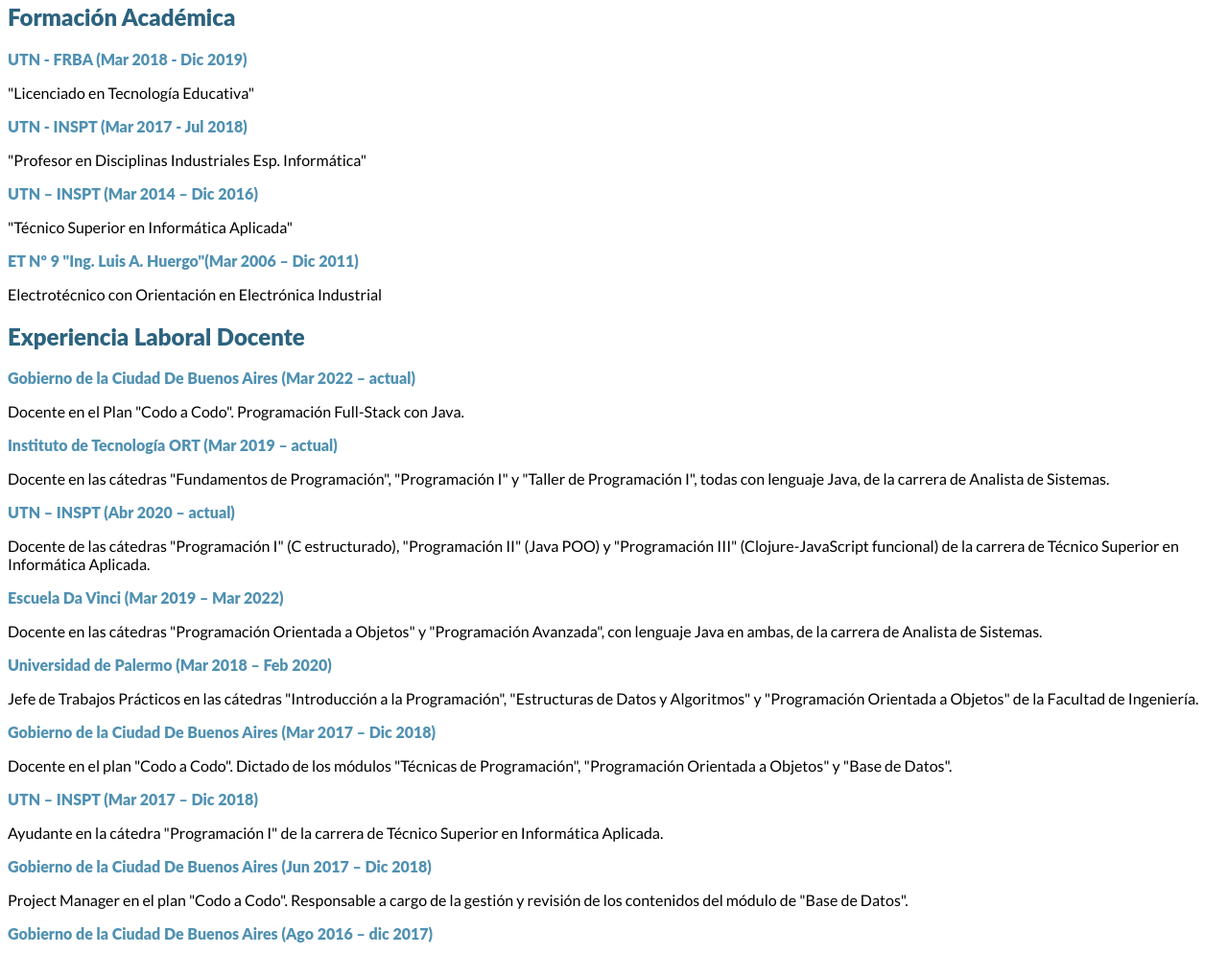
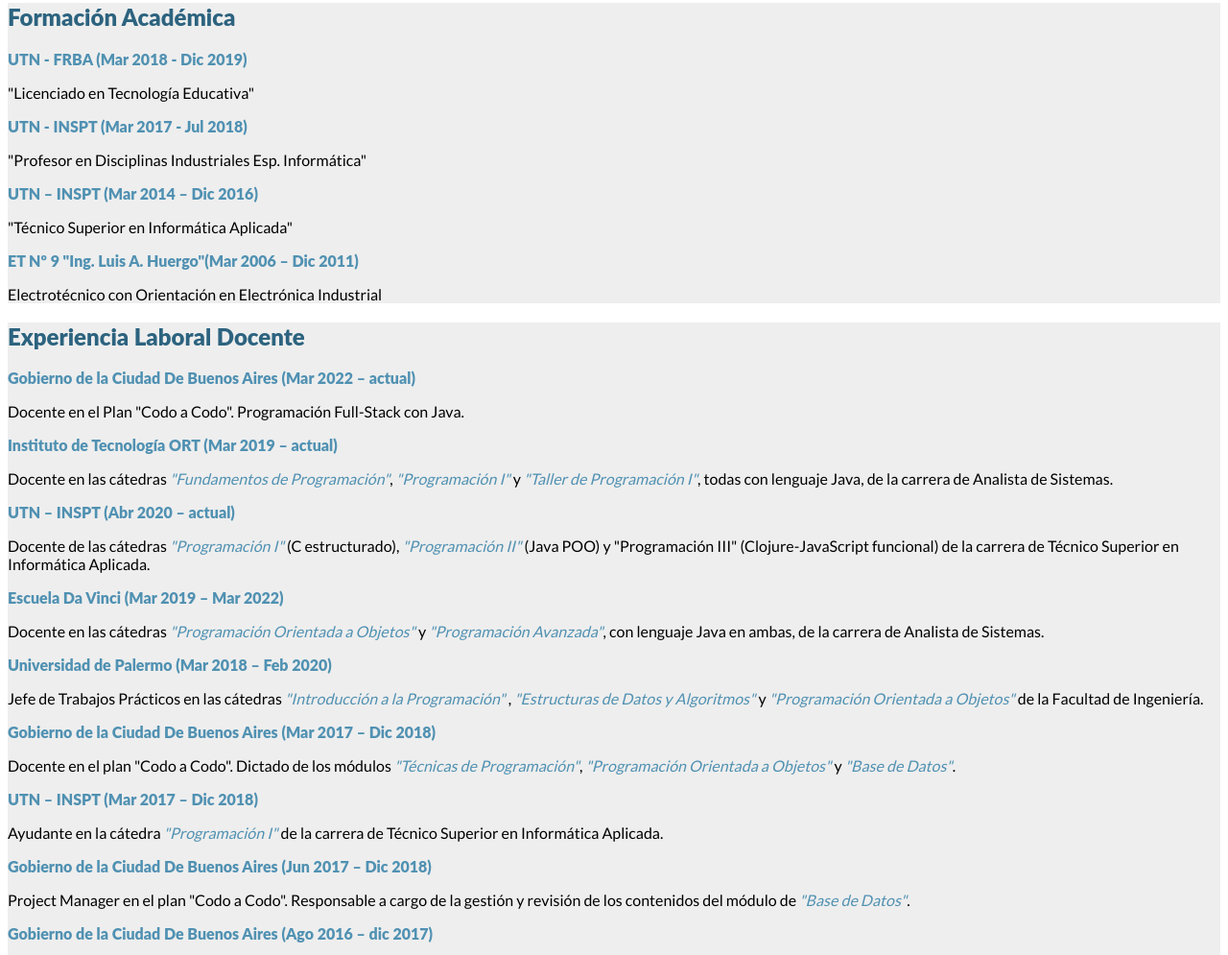
Before and after one commit to lgfriedrich/curriculum-web-22033, a plain HTML site: page index.html in a window 1280 px wide. Shown: the part 622-1617 px from the top of the page at 96% size. Drawn offline with Linux system fonts and the light colour scheme.

Commit message:
div y span

```diff
--- a/css/estilo.css
+++ b/css/estilo.css
@@ -1,7 +1,7 @@
 
 /* Selectores por etiqueta */
 
-body {
+html {
     font-family: Lato, Arial, sans-serif;
     font-size: 16px;
 }
@@ -16,6 +16,7 @@
 
 h3 {
     color: #5091B2;
+    font-size: 1rem;
 }
 
 h1 {
@@ -24,11 +25,6 @@
 
 h2 {
     font-size: 1.5rem;
-}
-
-h3 {
-    font-size: 1rem;
-    color: #5091B2;
 }
 
 /* Selectores por clase (class)*/
@@ -41,3 +37,12 @@
     list-style: none;
     padding: 0;
 }
+
+.seccion {
+    background: #eee;
+}
+
+.nombre-materia {
+    color: #5091B2;
+    font-style: italic;
+}
--- a/index.html
+++ b/index.html
@@ -16,17 +16,25 @@
 <body>
     <h1>Carlos Emanuel Cimino</h1>
     <img src="img/profesor.png" alt="Foto de perfil" class="foto-perfil">
+
+    <div class="seccion">
         <h2>Datos personales</h2>
-    <ul class="datos-personales">
+        <ul class="datos-personales" class="datos-personales">
             <li><i class="fa-solid fa-calendar-days"></i> 24 de febrero de 1993</li>
             <li><i class="fa-solid fa-person"></i> Soltero</li>
             <li><i class="fa-solid fa-location-dot"></i> CABA</li>
             <li><i class="fa-solid fa-phone"></i> 54-11-XXXX-XXXX</li>
             <li><i class="fa-solid fa-envelope"></i> carlos.cimino6@bue.edu.ar</li>
         </ul>
+    </div>
+
+    <div class="seccion">
         <h2>Sobre Mí</h2>
         <p>Soy un apasionado por la tecnología y por la docencia. Enseño
             por vocación y, por sobre todas las cosas, para seguir aprendiendo.</p>
+    </div>
+
+    <div class="seccion">
         <h2>Formación Académica</h2>
         <h3>UTN - FRBA (Mar 2018 - Dic 2019)</h3>
         <p>"Licenciado en Tecnología Educativa"</p>
@@ -36,44 +44,53 @@
         <p>"Técnico Superior en Informática Aplicada"</p>
         <h3>ET Nº 9 "Ing. Luis A. Huergo"(Mar 2006 – Dic 2011)</h3>
         <p>Electrotécnico con Orientación en Electrónica Industrial</p>
+    </div>
+
+    <div class="seccion">
         <h2>Experiencia Laboral Docente</h2>
         <h3>Gobierno de la Ciudad De Buenos Aires (Mar 2022 – actual)</h3>
         <p>
             Docente en el Plan "Codo a Codo". Programación Full-Stack con Java.
         </p>
         <h3>Instituto de Tecnología ORT (Mar 2019 – actual)</h3>
-    <p>Docente en las cátedras "Fundamentos de Programación", "Programación I" y "Taller de Programación I", todas con lenguaje Java, de la carrera de Analista de Sistemas.</p>
+        <p>Docente en las cátedras <span class="nombre-materia">"Fundamentos de Programación"</span>, <span class="nombre-materia">"Programación I"</span> y <span class="nombre-materia">"Taller de Programación I"</span>, todas con
+            lenguaje Java, de la carrera de Analista de Sistemas.</p>
         <h3>UTN – INSPT (Abr 2020 – actual)</h3>
-    <p>Docente de las cátedras "Programación I" (C estructurado), "Programación II" (Java POO) y "Programación III" (Clojure-JavaScript funcional) de la carrera de Técnico Superior en Informática Aplicada.</p>
+        <p>Docente de las cátedras <span class="nombre-materia">"Programación I"</span> (C estructurado), <span class="nombre-materia">"Programación II"</span> (Java POO) y "Programación III"
+            (Clojure-JavaScript funcional) de la carrera de Técnico Superior en Informática Aplicada.</p>
         <h3>Escuela Da Vinci (Mar 2019 – Mar 2022)</h3>
         <p>
-        Docente en las cátedras "Programación Orientada a Objetos" y "Programación Avanzada", con lenguaje Java en ambas, de la carrera de Analista de Sistemas.
+            Docente en las cátedras <span class="nombre-materia">"Programación Orientada a Objetos"</span> y <span class="nombre-materia">"Programación Avanzada"</span>, con lenguaje Java en
+            ambas, de la carrera de Analista de Sistemas.
         </p>
         <h3>Universidad de Palermo (Mar 2018 – Feb 2020)</h3>
         <p>
-        Jefe de Trabajos Prácticos en las cátedras "Introducción a la
-        Programación",
-        "Estructuras de Datos y Algoritmos"
+            Jefe de Trabajos Prácticos en las cátedras <span class="nombre-materia">
+                "Introducción a la
+                Programación"
+            </span>,
+            <span class="nombre-materia">"Estructuras de Datos y Algoritmos"</span>
             y
-        "Programación Orientada a Objetos" de la Facultad de Ingeniería.
+            <span class="nombre-materia">"Programación Orientada a Objetos"</span> de la Facultad de Ingeniería.
         </p>
         <h3>Gobierno de la Ciudad De Buenos Aires (Mar 2017 – Dic 2018)</h3>
         <p>
-        Docente en el plan "Codo a Codo". Dictado de los módulos "Técnicas de Programación",
+            Docente en el plan "Codo a Codo". Dictado de los módulos <span class="nombre-materia">"Técnicas de Programación"</span>,
+            <span class="nombre-materia">
                 "Programación Orientada a
                 Objetos"
-
-        y "Base de Datos".
+            </span>
+            y <span class="nombre-materia">"Base de Datos"</span>.
         </p>
         <h3>UTN – INSPT (Mar 2017 – Dic 2018)</h3>
-    <p>Ayudante en la cátedra "Programación I" de la carrera de Técnico
+        <p>Ayudante en la cátedra <span class="nombre-materia">"Programación I"</span> de la carrera de Técnico
             Superior en
             Informática Aplicada.</p>
         <h3>Gobierno de la Ciudad De Buenos Aires (Jun 2017 – Dic 2018)</h3>
         <p>
             Project Manager en el plan "Codo a Codo". Responsable a cargo de la gestión
             y
-        revisión de los contenidos del módulo de "Base de Datos".
+            revisión de los contenidos del módulo de <span class="nombre-materia">"Base de Datos"</span>.
         </p>
         <h3>Gobierno de la Ciudad De Buenos Aires (Ago 2016 – dic 2017)</h3>
         <p>
@@ -84,6 +101,9 @@
         <h3>MAZZ Soluciones (Sep 2014 – Oct 2014)</h3>
         <p>Instructor en un curso empresarial de Microsoft Office 2007, brindado a los empleados de la empresa "Farmalink"
         </p>
+    </div>
+
+    <div class="seccion">
         <h2>Experiencia Laboral Técnica</h2>
         <h3>Delivery PC (Mar 2012 – jul 2016)</h3>
         <p>Emprendimiento propio de diagnóstico, reparación y mantenimiento de PC a usuarios finales y PYMEs.</p>
@@ -95,6 +115,9 @@
         <p>Diagnóstico, reparación y mantenimiento de terminales POSNET, impresoras, monitores touchscreen, lectores
             de
             código de barras, puntos de venta y teclados programables.</p>
+    </div>
+
+    <div class="seccion">
         <h2>Cursos Aprobados</h2>
         <h3>Fundación Proydesa</h3>
         <p>Cisco Networking Academy – CCNA 1 Routing & Switching.</p>
@@ -102,9 +125,16 @@
         <p>HTML5: Fundamentos de una página web.</p>
         <h3>Educación IT</h3>
         <p>Introducción a bases de datos y SQL.</p>
+    </div>
+
+    <div class="seccion">
         <h2>¡Soy Youtuber!</h2>
-    <p>Tengo mi propio <a target="_blank" href="https://www.youtube.com/c/CharlyCimino">canal de Youtube</a> donde enseño programación para todos los niveles. Mirá mi video más visto:</p>
-    <iframe width="560" height="315" src="https://www.youtube.com/embed/2Et13pH2484" title="YouTube video player" frameborder="0" allow="accelerometer; autoplay; clipboard-write; encrypted-media; gyroscope; picture-in-picture" allowfullscreen></iframe>
+        <p>Tengo mi propio <a target="_blank" href="https://www.youtube.com/c/CharlyCimino">canal de Youtube</a> donde
+            enseño programación para todos los niveles. Mirá mi video más visto:</p>
+        <iframe width="560" height="315" src="https://www.youtube.com/embed/2Et13pH2484" title="YouTube video player"
+            frameborder="0" allow="accelerometer; autoplay; clipboard-write; encrypted-media; gyroscope; picture-in-picture"
+            allowfullscreen></iframe>
+    </div>
 
 </body>
 
```
Lines whose indentation alone changed are shown as unchanged.
